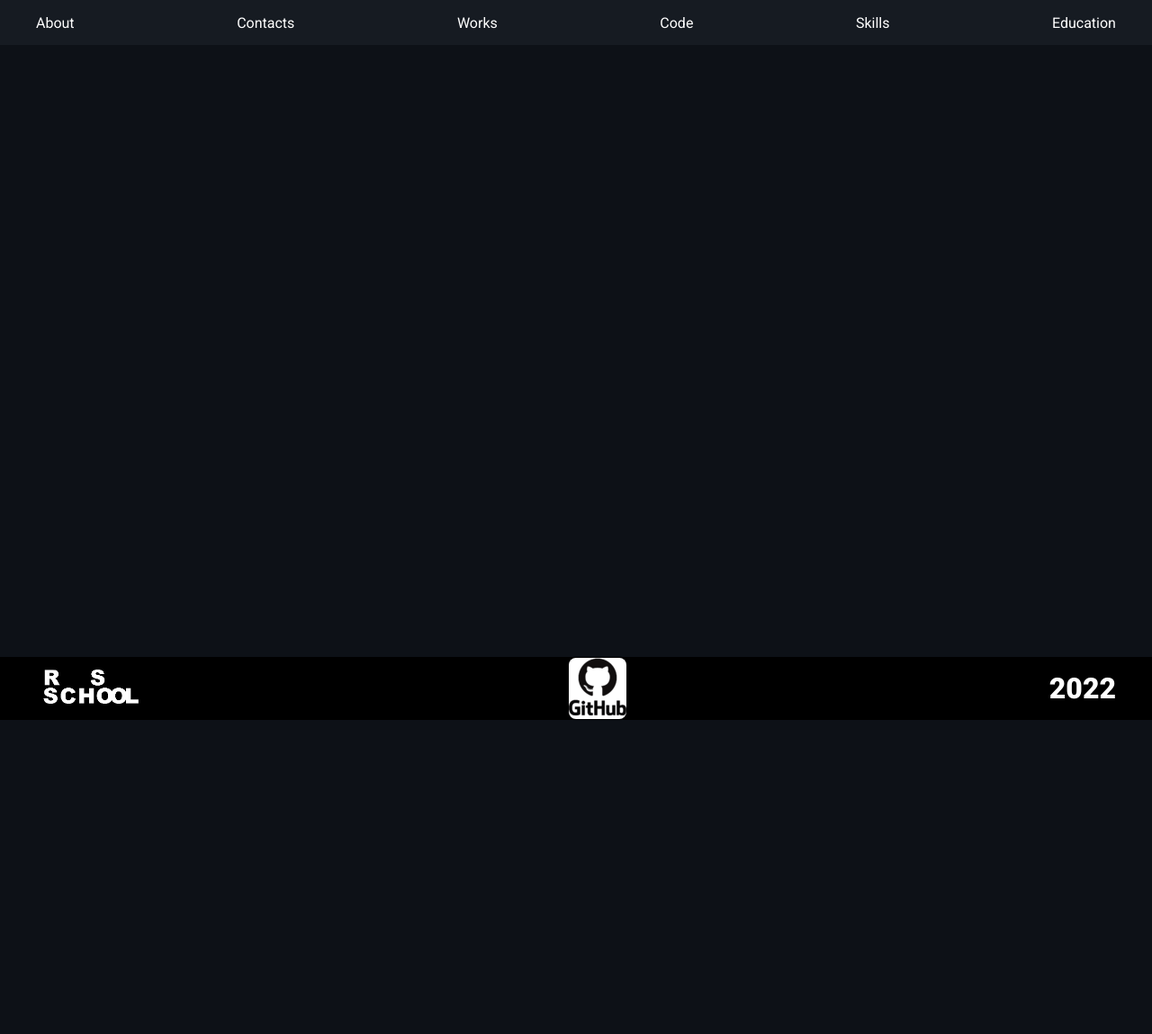
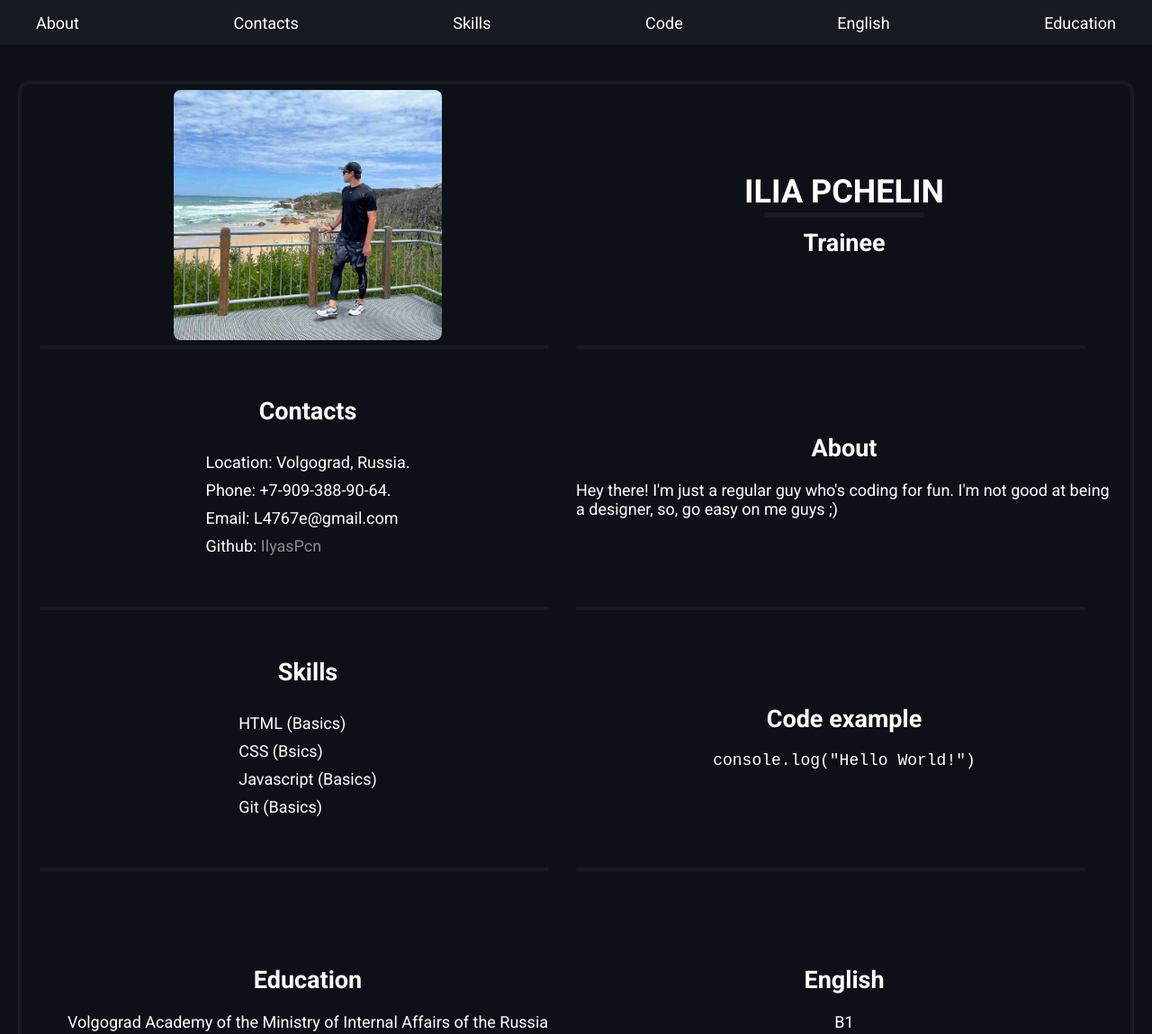
Before and after one commit to IlyasPcn/rsschool-cv, a plain HTML site: page index.html in a window 1280 px wide. Shown: the top 1149 px of the page at 90% size. Before the commit the page ends 800 px from the top, so only its background shows below. Drawn offline with Linux system fonts and the light colour scheme.

Commit message:
feat: add main page info and some styles

```diff
--- a/index.html
+++ b/index.html
@@ -14,20 +14,68 @@
             <nav class="nav">
                 <div class="container">
                     <ul class="nav__list">
-                        <li class="nav__list-item"> <a href="#">About</a> </li>
-                        <li class="nav__list-item"> <a href="#">Contacts</a> </li>
-                        <li class="nav__list-item"> <a href="#">Works</a> </li>
-                        <li class="nav__list-item"> <a href="#">Code</a> </li>
-                        <li class="nav__list-item"> <a href="#">Skills</a> </li>
-                        <li class="nav__list-item"> <a href="#">Education</a> </li>
+                        <li class="nav__list-item"> <a href="#about">About</a> </li>
+                        <li class="nav__list-item"> <a href="#contacts">Contacts</a> </li>
+                        <li class="nav__list-item"> <a href="#skills">Skills</a> </li>
+                        <li class="nav__list-item"> <a href="#code">Code</a> </li>
+                        <li class="nav__list-item"> <a href="#english">English</a> </li>
+                        <li class="nav__list-item"> <a href="#education">Education</a> </li>
                     </ul>
                 </div>
             </nav>
         </header>
 
         <main class="main">
-            <div class="container">
-
+            <div class="container container-main">
+                <div class="block block1">
+                    <div class="block__item photo">
+                        <img src="./img/IMG_4715.jpg" alt="my_pic" class="block__photo">
+                    </div>
+                    <div class="block__item name">
+                        <h1 class="block__name">ILIA PCHELIN</h1>
+                        <h2 class="block__title">Trainee</h2>
+                    </div>
+                </div>
+                <div class="block block2">
+                    <div class="block__item contacts" id="contacts">
+                        <h2 class="block__title">Contacts</h2>
+                        <ul class="block__contacts">
+                            <li class="block__contacts-item">Location: Volgograd, Russia.</li>
+                            <li class="block__contacts-item">Phone: +7-909-388-90-64.</li>
+                            <li class="block__contacts-item">Email: L4767e@gmail.com</li>
+                            <li class="block__contacts-item">Github: <a href="https://github.com/IlyasPcn" class="git">IlyasPcn</a></li>
+                        </ul>
+                    </div>
+                    <div class="block__item about" id="about">
+                        <h2 class="block__title">About</h2>
+                        <p class="block__bio">Hey there! I'm just a regular guy who's coding for fun. I'm not good at being a designer, so, go easy on me guys ;)</p>
+                    </div>
+                </div>
+                <div class="block block3">
+                    <div class="block__item skills" id="skills">
+                        <h2 class="block__title">Skills</h2>
+                        <ul class="block__skills">
+                            <li class="block__skills-item">HTML (Basics)</li>
+                            <li class="block__skills-item">CSS (Bsics)</li>
+                            <li class="block__skills-item">Javascript (Basics)</li>
+                            <li class="block__skills-item">Git (Basics)</li>
+                        </ul>
+                    </div>
+                    <div class="block__item code" id="code">
+                        <h2 class="block__title">Code example</h2>
+                        <pre><code>console.log("Hello World!")</code></pre>
+                    </div>
+                </div>
+                <div class="block block4">
+                    <div class="block__item education" id="education">
+                        <h2 class="block__title">Education</h2>
+                        <p>Volgograd Academy of the Ministry of Internal Affairs of the Russia</p>
+                    </div>
+                    <div class="block__item english" id="english">
+                        <h2 class="block__title">English</h2>
+                        <p>B1</p>
+                    </div>
+                </div>
             </div>
         </main>
 
@@ -37,7 +85,7 @@
                     <a href="https://rs.school/js-stage0/" class="footer__logo-link"><img src="./img/rss.png" alt="rss_logo" class="footer__logo-img"></a>
                 </div>
                 <div class="footer__github">
-                    <a href="" class="footer__github-link"><img src="./img/giticon.png" alt="github_link" class="footer__github-img"></a>
+                    <a href="https://github.com/IlyasPcn" class="footer__github-link"><img src="./img/giticon.png" alt="github_link" class="footer__github-img"></a>
                 </div>
                 <div class="footer__year">2022</div>
             </div>
--- a/style.css
+++ b/style.css
@@ -11,6 +11,7 @@ html, body {
     color: #fff;
     background-color: #0d1117;
     font-family:  'Roboto', sans-serif;
+    font-size: 18px;
     scroll-behavior: smooth;
 }
 
@@ -52,10 +53,6 @@ button {
     align-items: center;
     height: 100%;
 }
-.container-main {
-    display: flex;
-
-}
 /* ======================================================================= */
 .footer {
     height: 70px;
@@ -93,3 +90,66 @@ button {
     font-size: 32px;
     font-weight: 800;
 }
+.block {
+    display: flex;
+}
+.block__item {
+    flex: 1 1 50%;
+    height: 290px;
+    display: flex;
+    flex-direction: column;
+    justify-content: center;
+    align-items: center;
+    position: relative;
+
+}
+.block__photo {
+    width: 50%;
+    border-radius: 8px;
+}
+.git {
+    opacity: 0.5;
+}
+.name {
+    display: flex;
+    flex-direction: column;
+    align-items: center;
+    justify-content: center;
+}
+.block__item > *+* {
+    margin-top: 20px;
+}
+.block__item::after {
+    content: '';
+    display: block;
+    position: absolute;
+    width: 95%;
+    height: 4px;
+    border-radius: 4px;
+    background-color: #161b22;
+    left: 0;
+    top: 100%;
+}
+.container-main {
+    border: 4px solid #161b22;
+    border-radius: 12px;
+}
+.block__contacts-item {
+    margin-top: 10px;
+}
+.block__skills-item {
+    margin-top: 10px;
+}
+.block__name{position: relative;}
+.block__name::after {
+    content: '';
+    display: block;
+    position: absolute;
+    width: 80%;
+    height: 6px;
+    border-radius: 4px;
+    background-color: #161b22;
+    left: 10%;
+    top: 105%;
+
+}
```
Also changed, not shown: img/IMG_4715.jpg (added).
